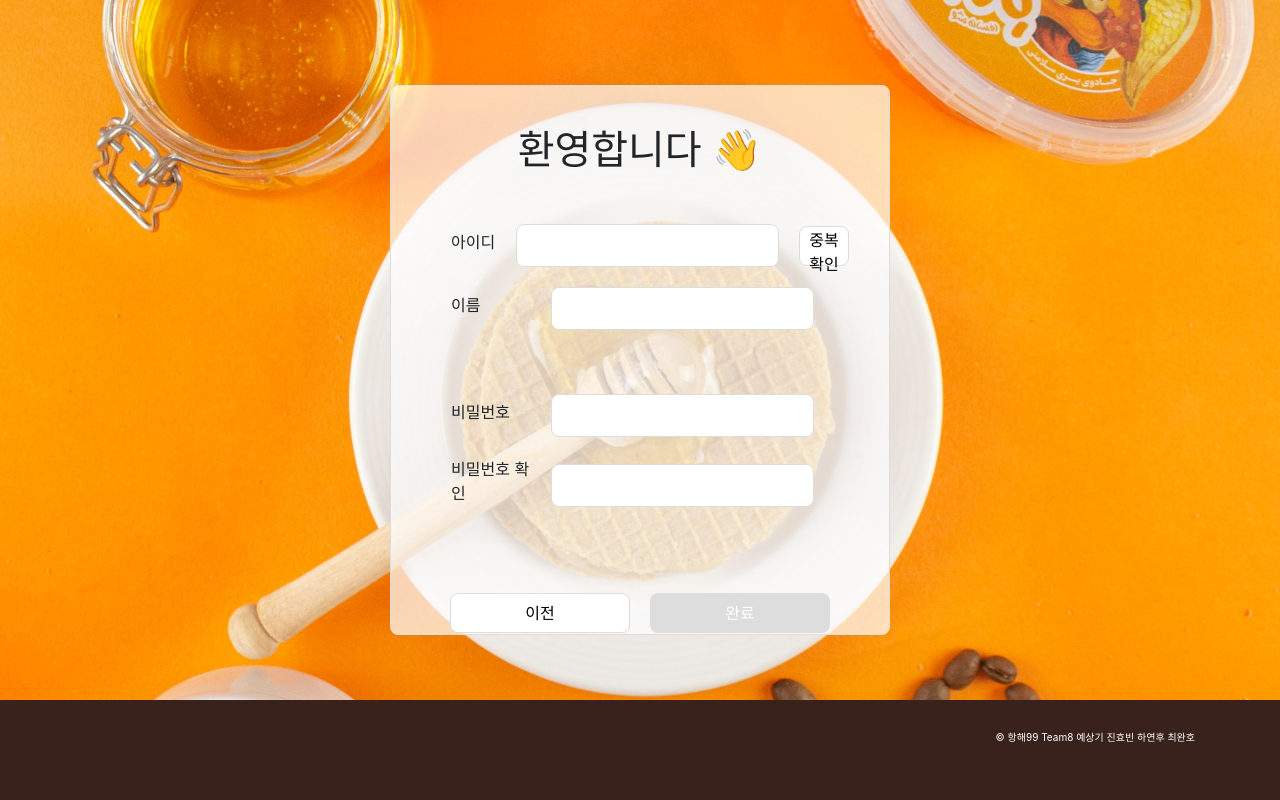
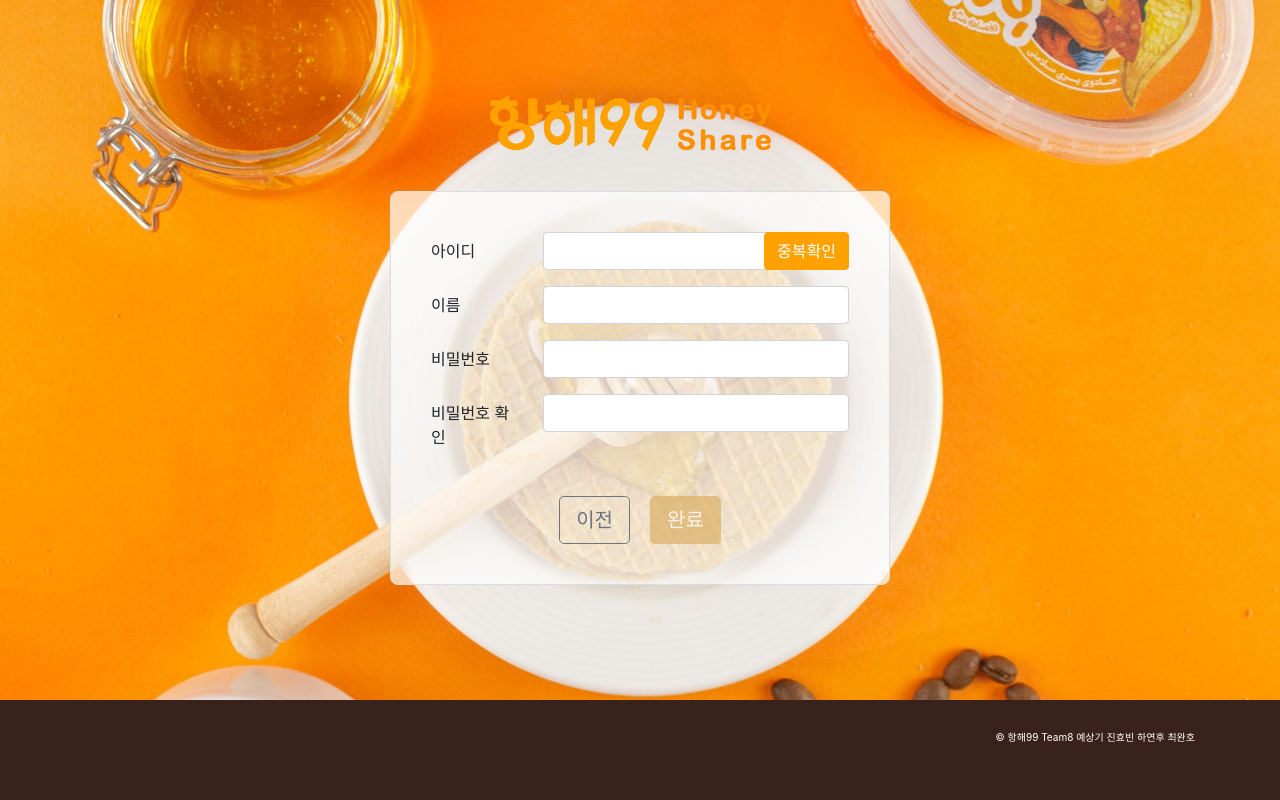
Before and after one commit to with-key/hanghae99_mini_team8, a Flask app: page /signup_page in a window 1280 px wide. Run offline with Flask 2, Linux system fonts and the light colour scheme; some libraries are stand-ins or nearby versions.

Commit message:
#7 회원가입 마크업및 스타일 변경

```diff
--- a/static/css/sign_up.css
+++ b/static/css/sign_up.css
@@ -13,13 +13,18 @@
   bottom: 0;
   width: 100%;
 }
-.section {
+.account-section {
   display: flex;
+  flex-direction: column;
   justify-content: center;
   padding-top: 20px;
+  margin: 0 auto 40px;
+}
+.account-section .logo-account {
+  margin: 0 auto 40px;
 }
 .sign_up_row {
-  padding-left: 20px;
+  /* padding-left: 20px; */
   gap: 10px;
   display: flex;
   align-items: center;
@@ -35,22 +40,25 @@
   font-size: 14px;
 }
 
-.wrapper_sign_up {
-  padding: 1.6rem;
-  width: 550px;
-  height: 550px;
+.account-content  .wrapper_sign_up {
+  padding: 40px;
+  /* width: 100%; */
+  /* height: 550px; */
   border-radius: 8px;
   position: relative;
+}
+.wrapper_sign_up > div:first-of-type {
+  margin-top: 0;
 }
 .title {
   text-align: center;
   margin-bottom: 50px !important;
 }
 
-.form {
+/* .form {
   width: 400px;
   margin: 0 auto;
-}
+} */
 .sign_up_label {
   display: block;
   width: 90px;
@@ -75,7 +83,7 @@
 }
 
 .sign_up_btn_set {
-  margin-top: 80px;
+  margin-top: 40px;
   display: flex;
   gap: 20px;
   justify-content: center;
@@ -117,3 +125,13 @@
   bottom: 170px;
   width: 250px;
 }
+
+
+.double-check .col-sm-9 {
+  position: relative;
+}
+.double-check  button {
+  position: absolute;
+  top: 0;
+  right: 15px;
+}
--- a/templates/sign_up.html
+++ b/templates/sign_up.html
@@ -3,32 +3,41 @@
 {% block title %}회원가입{% endblock %}
 
 {% block content %}
-<section class="section">
+<section class="account-section">
+    <img src="../static/images/logo.png" alt="" class="logo-account">
     <div class="wrapper wrapper_sign_up ">
-        <h1 class="title">환영합니다 👋</h1>
-        <div class="sign_up_row">
-            <label for="id" class="sign_up_label ">아이디</label>
-            <input type="text" name="id" class="sign_up_input" id="userid" onkeyup="submitValid()">
-            <div class="help_msg"></div>
-            <button class="sign_up_valid_id" id="valid_btn" onclick="validUserId()">중복확인</button>
+        <!-- <h1 class="title">환영합니다 👋</h1> -->
+
+        <div class="form-group row double-check">
+            <label for="id" class="col-sm-3 col-form-label">아이디</label>
+            <div class="col-sm-9">
+                <input type="text" name="id" class="form-control" id="userid" onkeyup="submitValid()">
+                <div class="help_msg"></div>
+                <button class="btn btn-primary" id="valid_btn" onclick="validUserId()">중복확인</button>
+            </div>
         </div>
-        <div class="sign_up_row">
-            <label for="name" class="sign_up_label">이름</label>
-            <input type="text" name="name" class="sign_up_input" id="username">
+        <div class="form-group row">
+            <label for="name" class="col-sm-3 col-form-label">이름</label>
+            <div class="col-sm-9">
+                <input type="text" name="name" class="form-control" id="username">
+            </div>
         </div>
-        <br />
-        <div class="sign_up_row">
-            <label for=" password" class="sign_up_label">비밀번호</label>
-            <input type="password" name="password" class="sign_up_input" id="userpw">
+        <div class="form-group row">
+            <label for=" password" class="col-sm-3 col-form-label">비밀번호</label>
+            <div class="col-sm-9">
+                <input type="password" name="password" class="form-control" id="userpw">
+            </div>
         </div>
-        <div class="sign_up_row">
-            <label for=" password" class="sign_up_label">비밀번호 확인</label>
-            <input type="password" name="password" class="sign_up_input" id="userRePw" onkeyup="validPw()">
+        <div class="form-group row">
+            <label for=" password" class="col-sm-3 col-form-label">비밀번호 확인</label>
+            <div class="col-sm-9">
+                <input type="password" name="password" class="form-control" id="userRePw" onkeyup="validPw()">
+            </div>
         </div>
         <div id="help_msg"></div>
         <div class="sign_up_btn_set">
-            <a href="/main" class="sign_up_btn_default">이전</a>
-            <button class="sign_up_btn" onclick="getSignup()" id="submit_btn" disabled>완료</button>
+            <a href="/main" class="btn btn-lg btn-outline-secondary">이전</a>
+            <button class="btn btn-lg btn-primary" onclick="getSignup()" id="submit_btn" disabled>완료</button>
         </div>
     </div>
 </section>
```
Also changed, not shown: static/images/logo-white.png (added).
